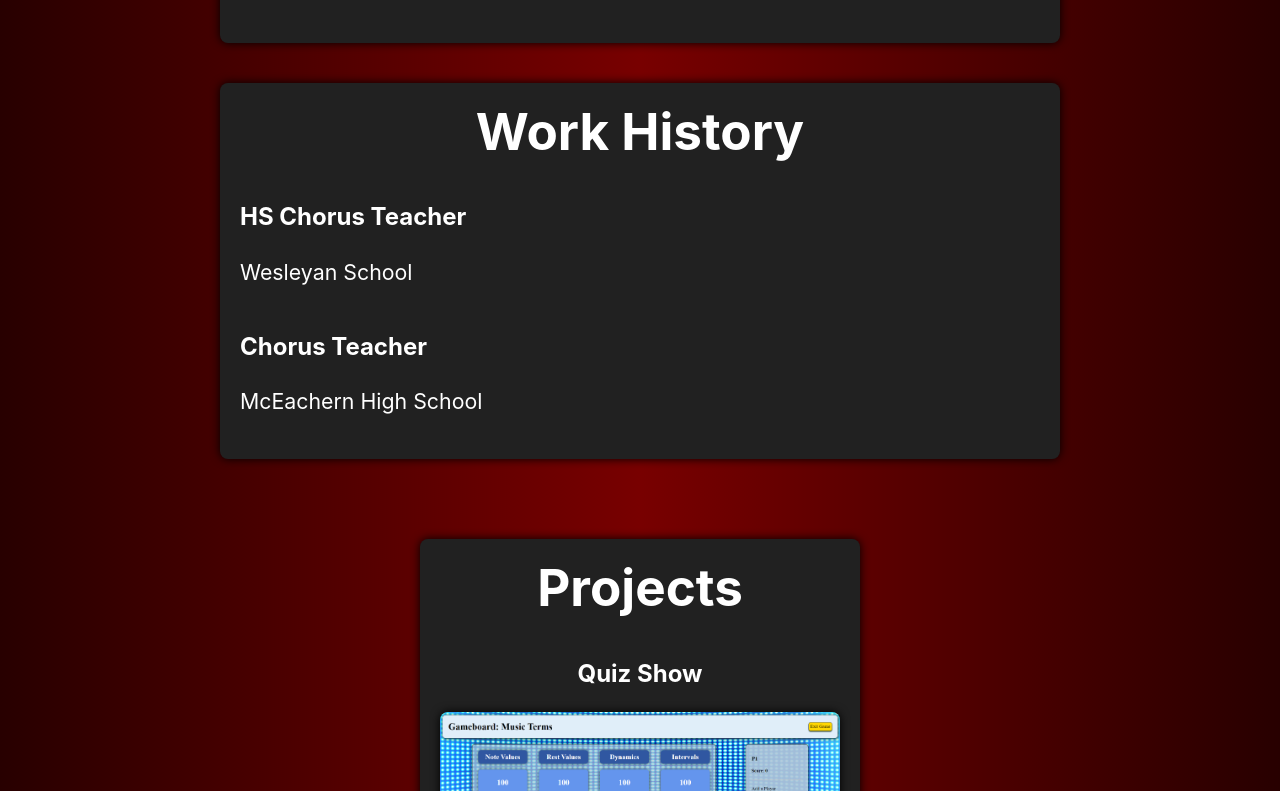
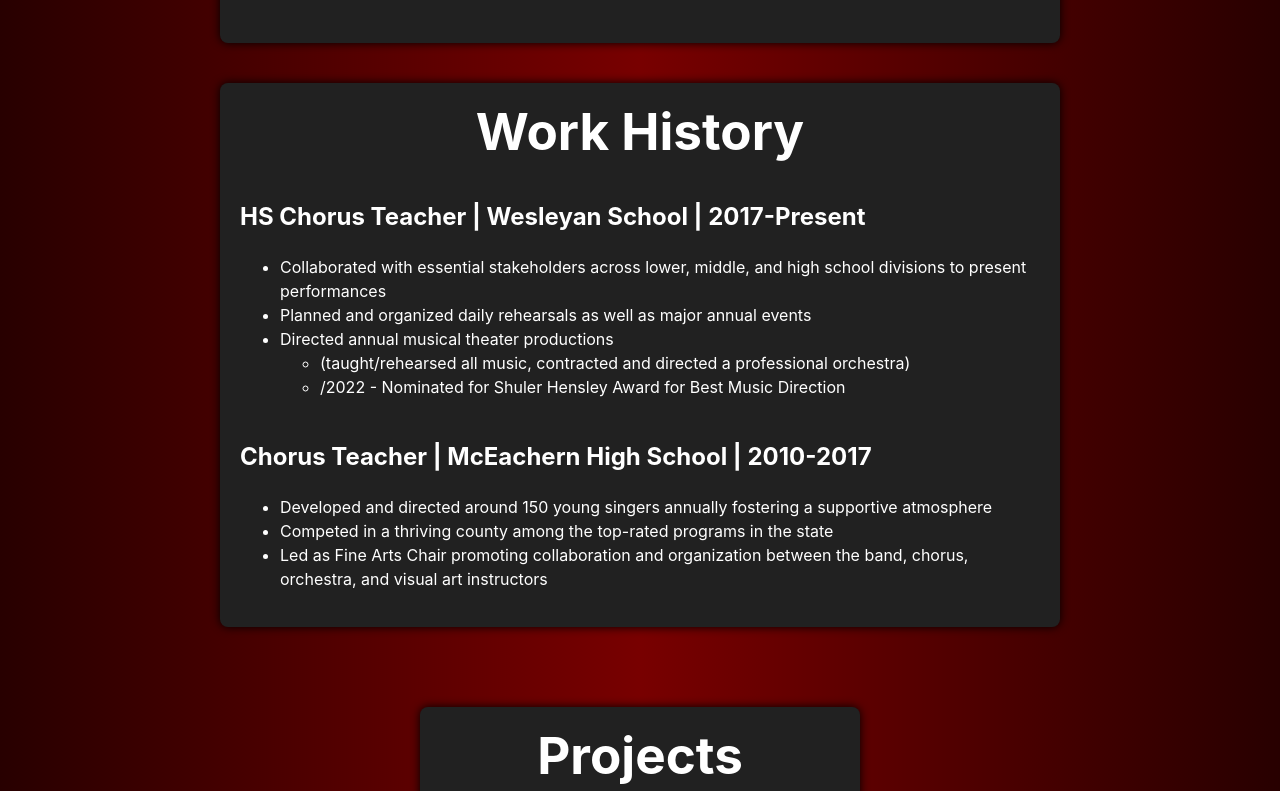
Before and after one commit to Wbradmeyer/vitePortfolio, a Vue app: page / in a window 1280 px wide. Shown: the part 653-1444 px from the top of the page. Built offline with nearby package versions, Linux system fonts and the light colour scheme.

Commit message:
work exp content

```diff
--- a/src/components/WorkExperience.vue
+++ b/src/components/WorkExperience.vue
@@ -3,10 +3,24 @@
 <template>
     <div class="work">
         <h1 style="text-align: center;">Work History</h1>
-        <h2>HS Chorus Teacher</h2>
-        <p>Wesleyan School</p>
-        <h2>Chorus Teacher</h2>
-        <p>McEachern High School</p>
+        <h2>HS Chorus Teacher | Wesleyan School | 2017-Present</h2>
+        <ul>
+            <li>Collaborated with essential stakeholders across lower, middle, and high school
+                divisions to present performances</li>
+            <li>Planned and organized daily rehearsals as well as major annual events</li>
+            <li>Directed annual musical theater productions</li>
+                <ul>
+                    <li>(taught/rehearsed all music, contracted and directed a professional orchestra)</li>
+                    <li>/2022 - Nominated for Shuler Hensley Award for Best Music Direction</li>
+                </ul>
+        </ul>
+        <h2>Chorus Teacher | McEachern High School | 2010-2017</h2>
+        <ul>
+            <li>Developed and directed around 150 young singers annually fostering a supportive atmosphere</li>
+            <li>Competed in a thriving county among the top-rated programs in the state</li>
+            <li>Led as Fine Arts Chair promoting collaboration and organization between the band, chorus,
+                orchestra, and visual art instructors</li>
+        </ul>
     </div>
 </template>
 
```
